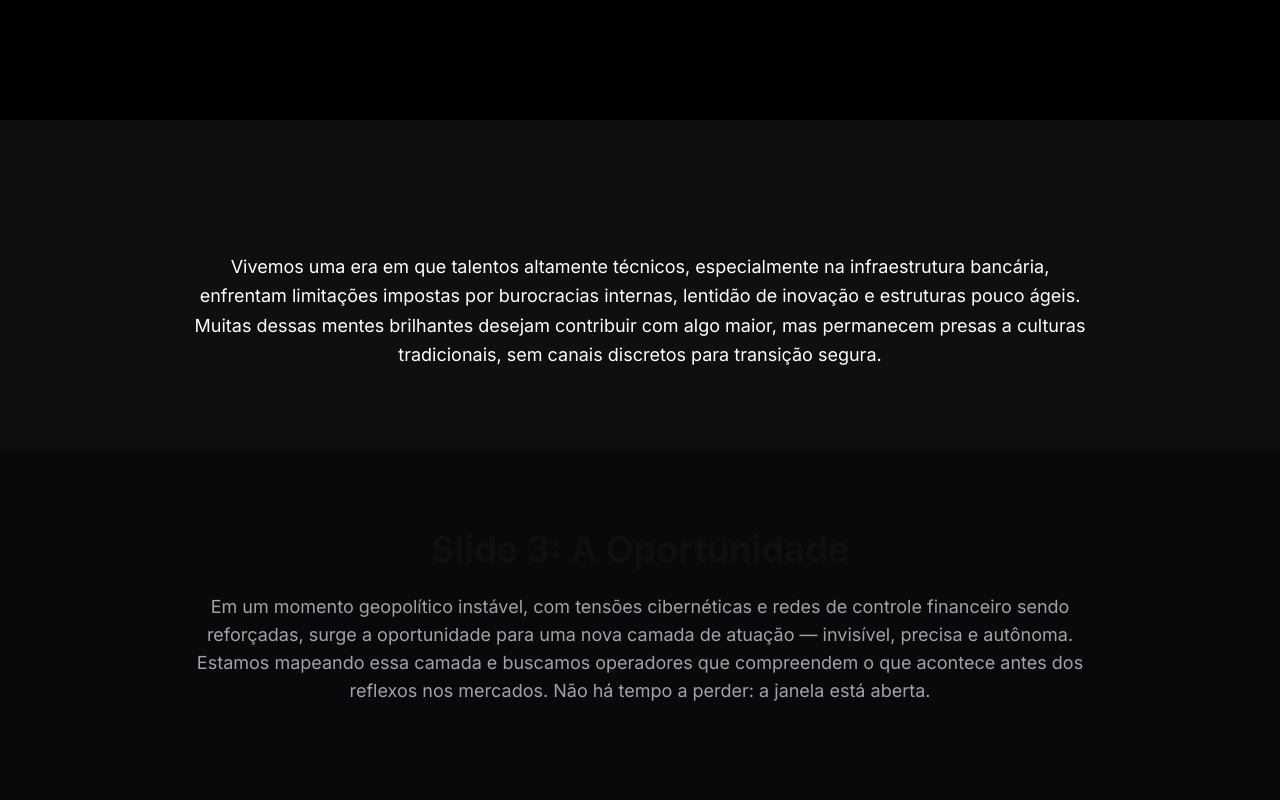
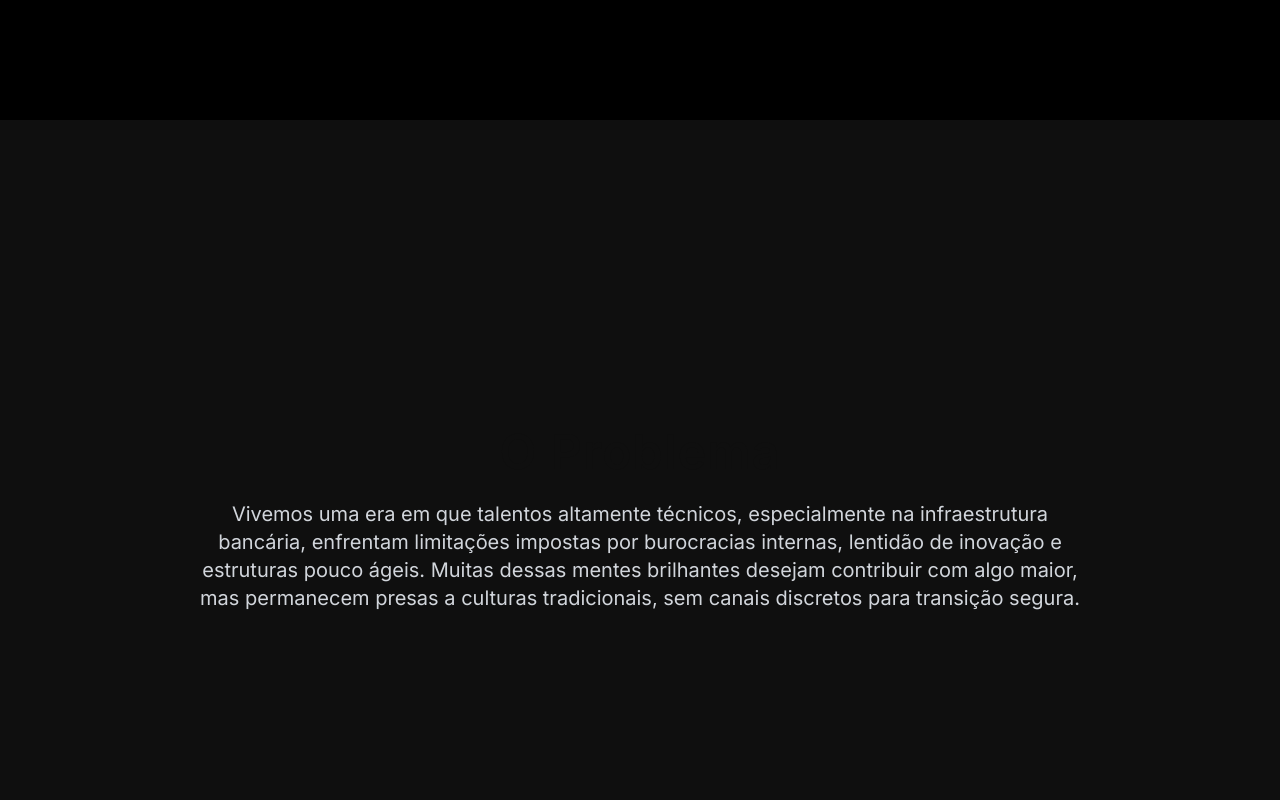
Before and after one commit to Fincorelabs/fincore-landing, a Next.js app: page / in a window 1280 px wide. Shown: the part 680-1480 px from the top of the page. Built offline with nearby package versions, Linux system fonts and the light colour scheme.

Commit message:
Update OProblema.jsx

```diff
--- a/components/sections/OProblema.jsx
+++ b/components/sections/OProblema.jsx
@@ -1,13 +1,14 @@
+// components/sections/OProblema.jsx
 export default function OProblema() {
   return (
-    <section className="py-20 px-6 bg-gray-900 text-white">
-      <div className="max-w-4xl mx-auto text-center">
-        <h2 className="text-3xl font-bold mb-4">Slide 2: O Problema</h2>
-        <p className="text-lg leading-relaxed">
-          Vivemos uma era em que talentos altamente técnicos, especialmente na infraestrutura
-          bancária, enfrentam limitações impostas por burocracias internas, lentidão de inovação e
-          estruturas pouco ágeis. Muitas dessas mentes brilhantes desejam contribuir com algo maior,
-          mas permanecem presas a culturas tradicionais, sem canais discretos para transição segura.
+    <section className="min-h-screen flex items-center justify-center bg-gray-900 text-white px-6 py-24">
+      <div className="max-w-4xl text-center">
+        <h2 className="text-3xl md:text-5xl font-semibold tracking-wide mb-6">O Problema</h2>
+        <p className="text-lg md:text-xl leading-relaxed text-gray-300">
+          Vivemos uma era em que talentos altamente técnicos, especialmente na infraestrutura bancária, enfrentam
+          limitações impostas por burocracias internas, lentidão de inovação e estruturas pouco ágeis. Muitas dessas
+          mentes brilhantes desejam contribuir com algo maior, mas permanecem presas a culturas tradicionais, sem canais
+          discretos para transição segura.
         </p>
       </div>
     </section>
```
